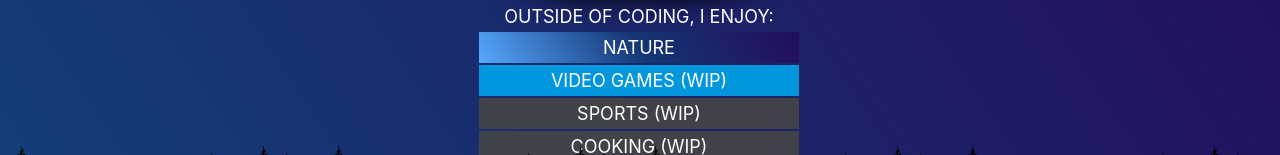
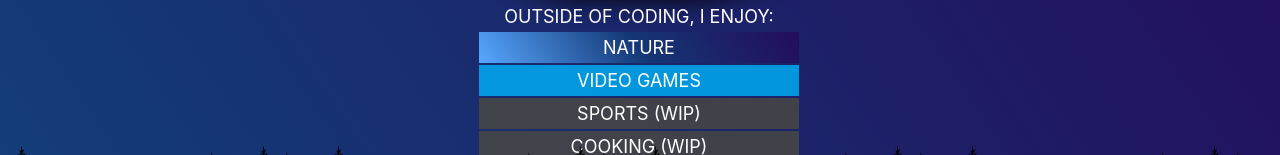
Before and after one commit to jamesocana6/james-ocana-portfolio, a React (Create React App) app in the folder frontend/: page / in a window 1280 px wide. Shown: the part 514-669 px from the top of the page. Built offline with nearby package versions, Linux system fonts and the light colour scheme; the HTML template or start-up script is replaced by a standard one.

Commit message:
removed WIP on gaming theme

```diff
--- a/frontend/src/Components/ThemeSwitch.js
+++ b/frontend/src/Components/ThemeSwitch.js
@@ -46,7 +46,7 @@ const ThemeSwitch = () => {
         <div>
             <ul className="themeSwitcher" onClick={handleClick}>OUTSIDE OF CODING, I ENJOY:
                 <li className="themeSwitch env">NATURE</li>
-                <li className="themeSwitch gam">VIDEO GAMES (WIP)</li>
+                <li className="themeSwitch gam">VIDEO GAMES</li>
                 <li className="themeSwitch spo">SPORTS (WIP)</li>
                 <li className="themeSwitch coo">COOKING (WIP)</li>
             </ul>
```
